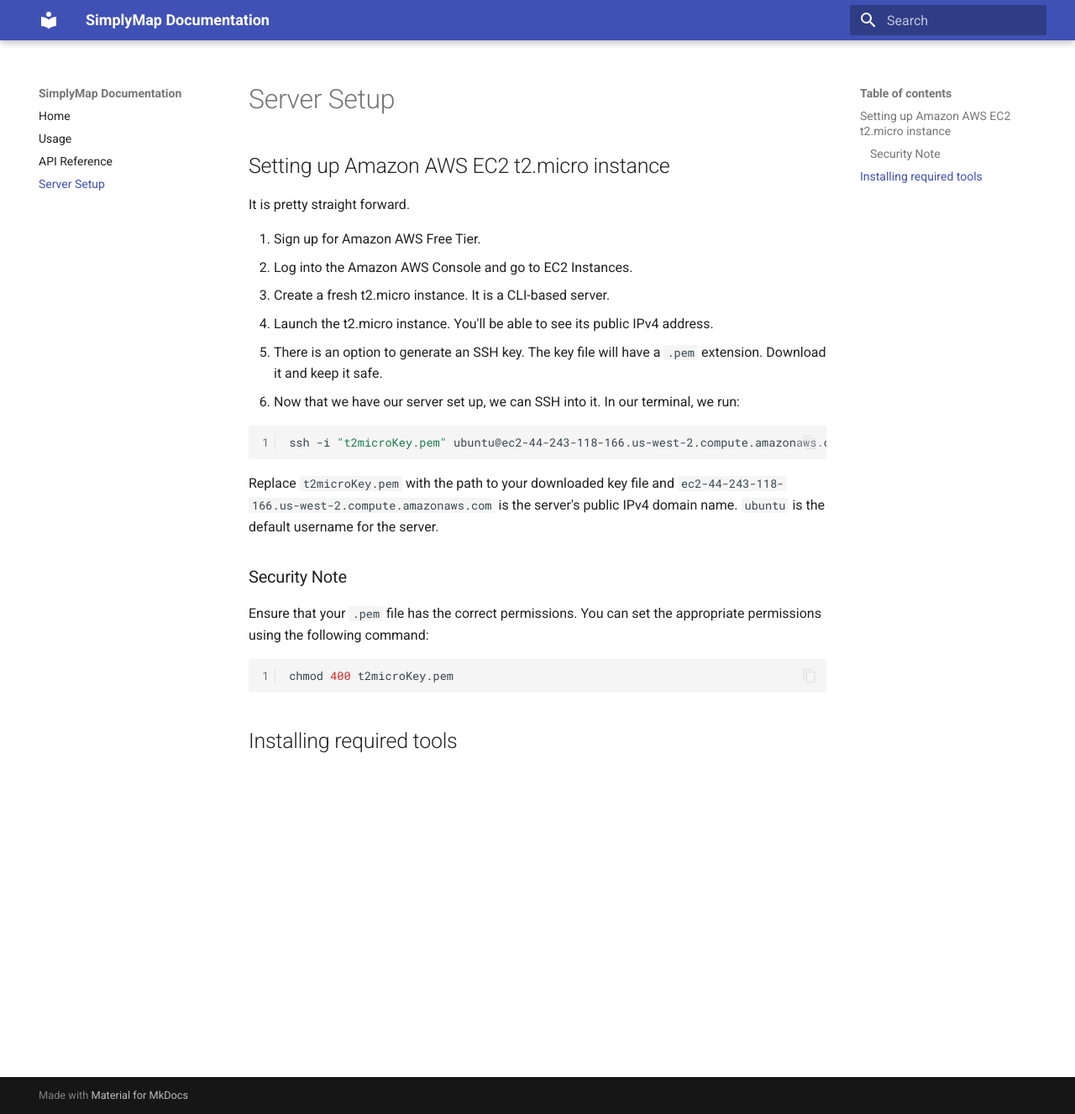
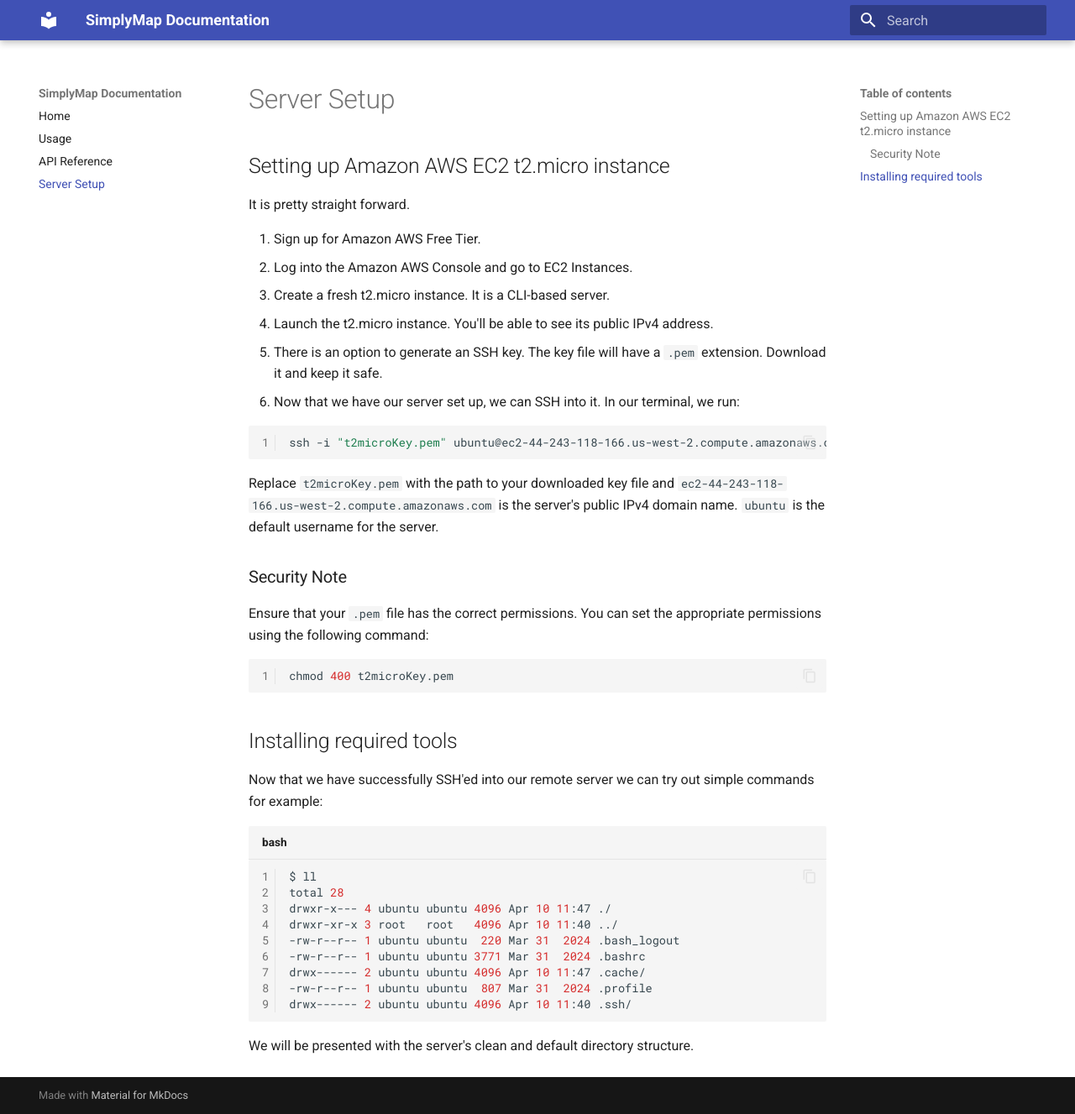
Before and after one commit to amritanshusingh/SimplyMap, an MkDocs documentation site: the page built from docs/server.md, in a window 1280 px wide and 1327 px high. Shown: the whole window at 84% size. Built offline with MkDocs 1.6.1 and Material for MkDocs 9.7.7, drawn with Linux system fonts in a browser that asks for light colours.

Commit message:
Added further server instructions

````diff
--- a/docs/server.md
+++ b/docs/server.md
@@ -23,3 +23,18 @@
 ```
 
 ## Installing required tools
+
+Now that we have successfully SSH'ed into our remote server we can try out simple commands for example:
+```bash title="bash"
+$ ll
+total 28
+drwxr-x--- 4 ubuntu ubuntu 4096 Apr 10 11:47 ./
+drwxr-xr-x 3 root   root   4096 Apr 10 11:40 ../
+-rw-r--r-- 1 ubuntu ubuntu  220 Mar 31  2024 .bash_logout
+-rw-r--r-- 1 ubuntu ubuntu 3771 Mar 31  2024 .bashrc
+drwx------ 2 ubuntu ubuntu 4096 Apr 10 11:47 .cache/
+-rw-r--r-- 1 ubuntu ubuntu  807 Mar 31  2024 .profile
+drwx------ 2 ubuntu ubuntu 4096 Apr 10 11:40 .ssh/
+```
+
+We will be presented with the server's clean and default directory structure.
````
